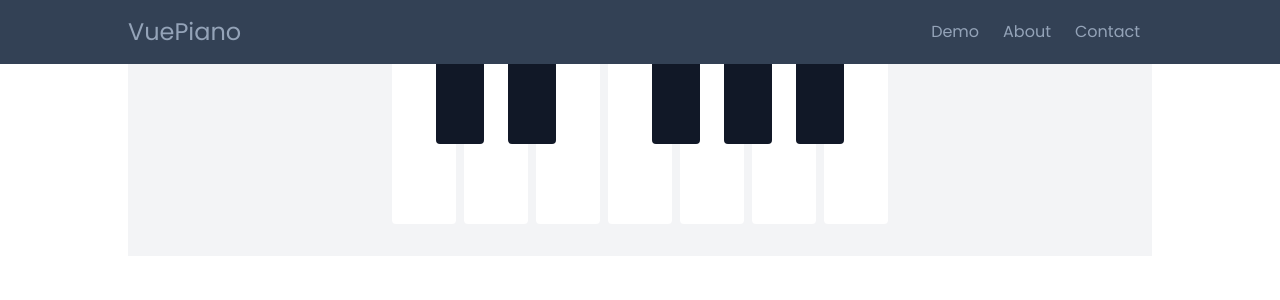
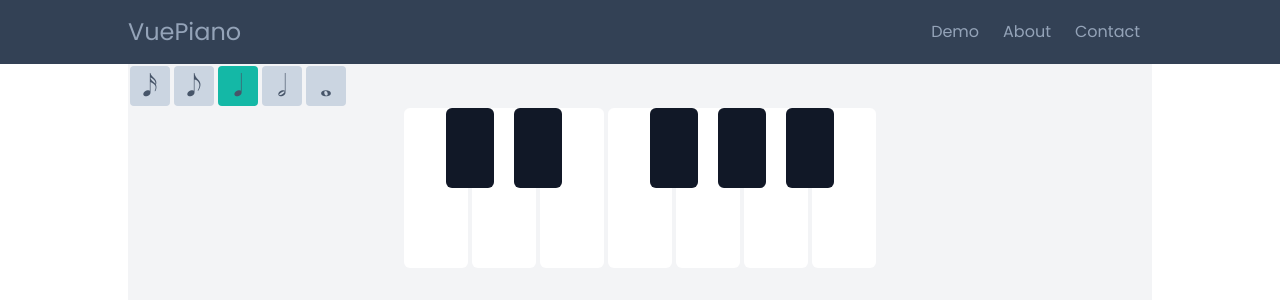
Before and after one commit to johanrdev/piano-keyboard-vue, a Vue app: page / in a window 1280 px wide. Shown: the top 300 px of the page. Built offline with nearby package versions, Linux system fonts and the light colour scheme.

Commit message:
Change note length

```diff
--- a/src/App.vue
+++ b/src/App.vue
@@ -32,17 +32,21 @@
 
   <main class="text-slate-600 leading-relaxed grow">
     <section class="bg-gray-100 max-w-5xl mx-auto">
-      <PianoKeys />
+      <ControlPanel @update-note-length="onNoteLengthChanged" />
+      <PianoKeys ref="pianoKeys" />
     </section>
   </main>
 </template>
 <script>
 import { ref, onMounted, onUnmounted } from 'vue'
 import PianoKeys from './components/PianoKeys.vue'
+import ControlPanel from './components/ControlPanel.vue'
 
 export default {
-  components: { PianoKeys },
+  components: { PianoKeys, ControlPanel },
   setup() {
+    const pianoKeys = ref(null)
+
     const menu = ref({
       show: false,
       close: () => menu.value.show = false
@@ -60,6 +64,10 @@ export default {
       }
     }
 
+    const onNoteLengthChanged = (val) => {
+      pianoKeys.value.setNoteLength(val)
+    }
+
     onMounted(() => {
       window.addEventListener('resize', onResize)
     })
@@ -69,8 +77,10 @@ export default {
     })
 
     return {
+      pianoKeys,
       menu,
-      links
+      links,
+      onNoteLengthChanged
     }
   }
 }
--- /dev/null
+++ b/src/components/ControlPanel.vue
@@ -0,0 +1,40 @@
+<template lang="html">
+  <nav>
+    <ul class="flex">
+      <li class="w-10 h-10 m-0.5 rounded inline-flex" v-for="length in noteLengths" :key="length.length">
+        <label class="relative grow">
+          <span class="absolute left-1/2 top-1/2 -translate-x-1/2 -translate-y-1/2 text-3xl pointer-events-none" v-html="length.code"></span>
+          <input type="radio" v-model="currentNoteLength" :value="length"
+            class="appearance-none w-full h-full bg-slate-300 checked:bg-teal-500 rounded cursor-pointer" @change="changeNoteLength()" />
+        </label>
+      </li>
+    </ul>
+  </nav>
+</template>
+<script>
+import { ref } from 'vue'
+
+export default {
+  setup(_, { emit }) {
+    const noteLengths = ref([
+      { length: '16n', code: '&#119137' },
+      { length: '8n', code: '&#119136;' },
+      { length: '4n', code: '&#119135;' },
+      { length: '2n', code: '&#119134;' },
+      { length: '1m', code: '&#119133;' },
+    ])
+    const currentNoteLength = ref(noteLengths.value.find(d => d.length === '4n'))
+
+    const changeNoteLength = () => {
+      emit('updateNoteLength', currentNoteLength.value)
+    }
+
+    return {
+      currentNoteLength,
+      noteLengths,
+      changeNoteLength
+    }
+  }
+}
+</script>
+<style lang="css"></style>
--- a/src/components/PianoKeys.vue
+++ b/src/components/PianoKeys.vue
@@ -1,7 +1,7 @@
 <template lang="html">
   <ul class="flex overflow-x-auto pb-8 sm:justify-center">
-    <li v-for="key in piano.keys" :key="key.base" class="shrink-0 rounded-b transition-all" :class="{
-      'w-16 h-40 mx-1 text-slate-500': key.color === 'W',
+    <li v-for="key in piano.keys" :key="key.base" class="shrink-0 rounded-md transition-all" :class="{
+      'w-16 h-40 mx-0.5 text-slate-500': key.color === 'W',
       'w-12 h-20 -mx-6 z-10 text-slate-300': key.color === 'B',
       'bg-white': !key.pressed && key.color === 'W',
       'bg-gray-900': !key.pressed && key.color === 'B',
@@ -79,6 +79,10 @@ export default {
       }
     }
 
+    const setNoteLength = (val) => {
+      playback.value.duration = val.length
+    }
+
     const onKeydown = (event) => {
       switch (event.key) {
         case 'a':
@@ -137,7 +141,8 @@ export default {
     return {
       settings,
       piano,
-      trigger
+      trigger,
+      setNoteLength
     }
   }
 }
```
